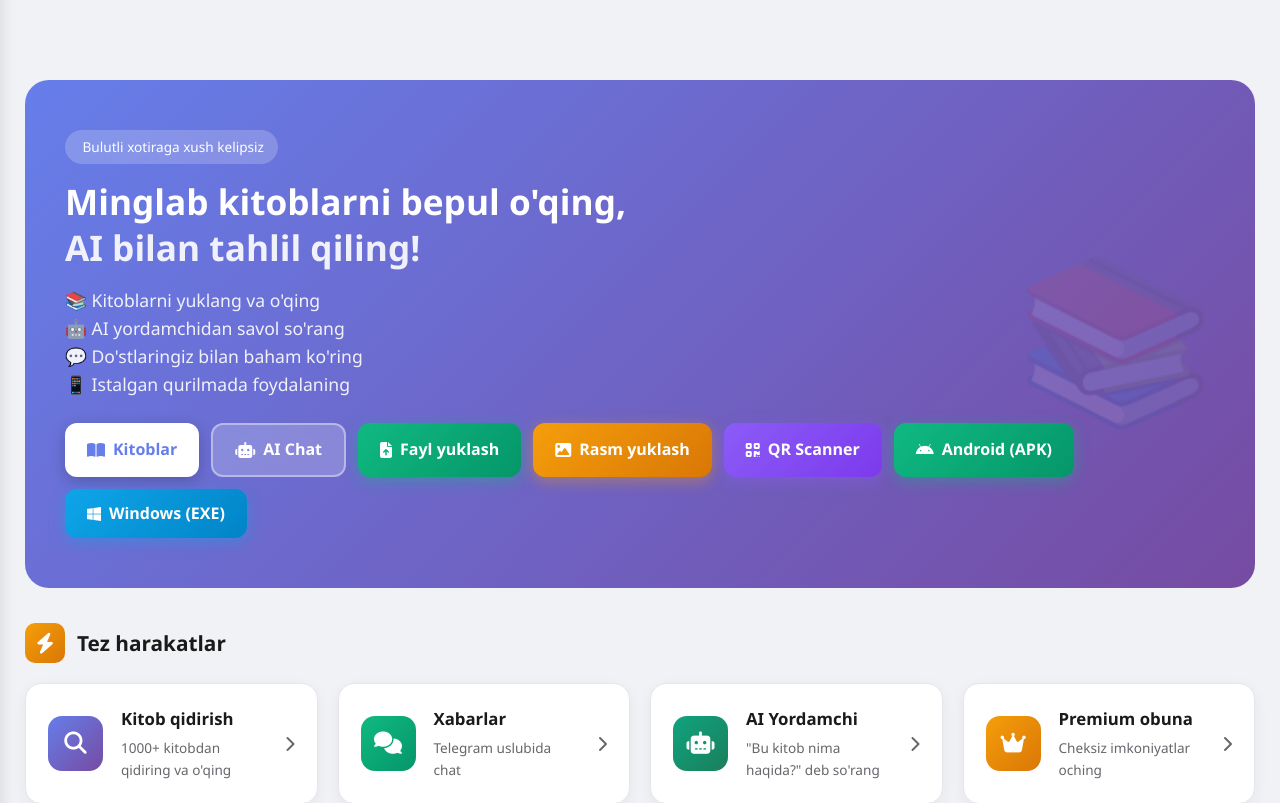
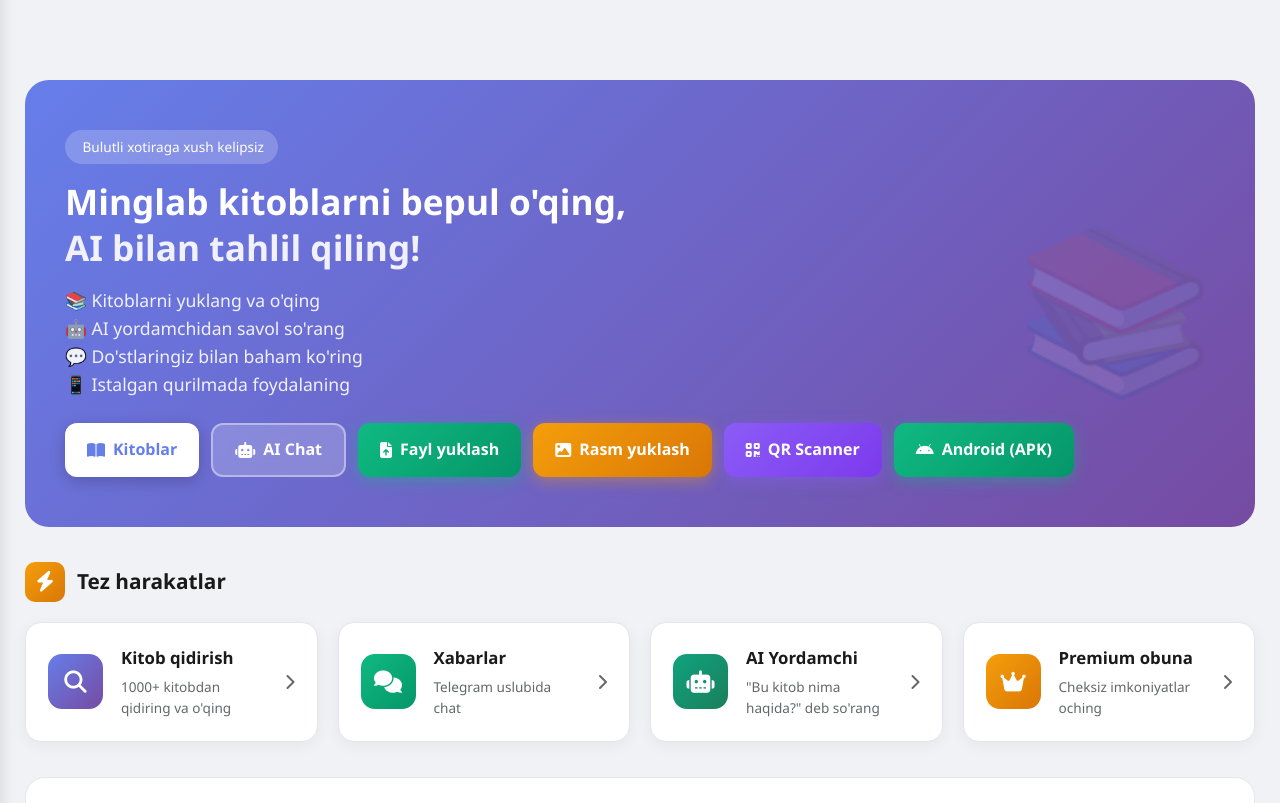
Before and after one commit to akobirsadiloyev8-lab/cloudstore, a Django app: page / in a window 1280 px wide. Shown: the part 79-882 px from the top of the page. Run offline with Django 5.2, Linux system fonts and the light colour scheme.

Commit message:
Remove Windows EXE download, keep only Android APK

```diff
--- a/blog/templates/blog/boshlash.html
+++ b/blog/templates/blog/boshlash.html
@@ -771,9 +771,6 @@
                                 <a href="/static/downloads/cloudstore.apk" download="Cloudstore.apk" style="background: linear-gradient(135deg, #10b981, #059669); color: white; padding: 12px 22px; border-radius: 12px; text-decoration: none; font-weight: 600; display: inline-flex; align-items: center; gap: 8px; transition: all 0.3s; box-shadow: 0 4px 15px rgba(16,185,129,0.4);" onmouseover="this.style.transform='translateY(-2px)'; this.style.boxShadow='0 6px 20px rgba(16,185,129,0.5)';" onmouseout="this.style.transform='none'; this.style.boxShadow='0 4px 15px rgba(16,185,129,0.4)';">
                                     <i class="fab fa-android"></i> Android (APK)
                                 </a>
-                                <a href="/static/downloads/cloudstore.exe" download="Cloudstore.exe" style="background: linear-gradient(135deg, #0ea5e9, #0284c7); color: white; padding: 12px 22px; border-radius: 12px; text-decoration: none; font-weight: 600; display: inline-flex; align-items: center; gap: 8px; transition: all 0.3s; box-shadow: 0 4px 15px rgba(14,165,233,0.4);" onmouseover="this.style.transform='translateY(-2px)'; this.style.boxShadow='0 6px 20px rgba(14,165,233,0.5)';" onmouseout="this.style.transform='none'; this.style.boxShadow='0 4px 15px rgba(14,165,233,0.4)';">
-                                    <i class="fab fa-windows"></i> Windows (EXE)
-                                </a>
                             </div>
                         </div>
                         <div style="position: absolute; right: 40px; top: 50%; transform: translateY(-50%); font-size: 10rem; opacity: 0.1;">
```
Also changed, not shown: 1 other file.
